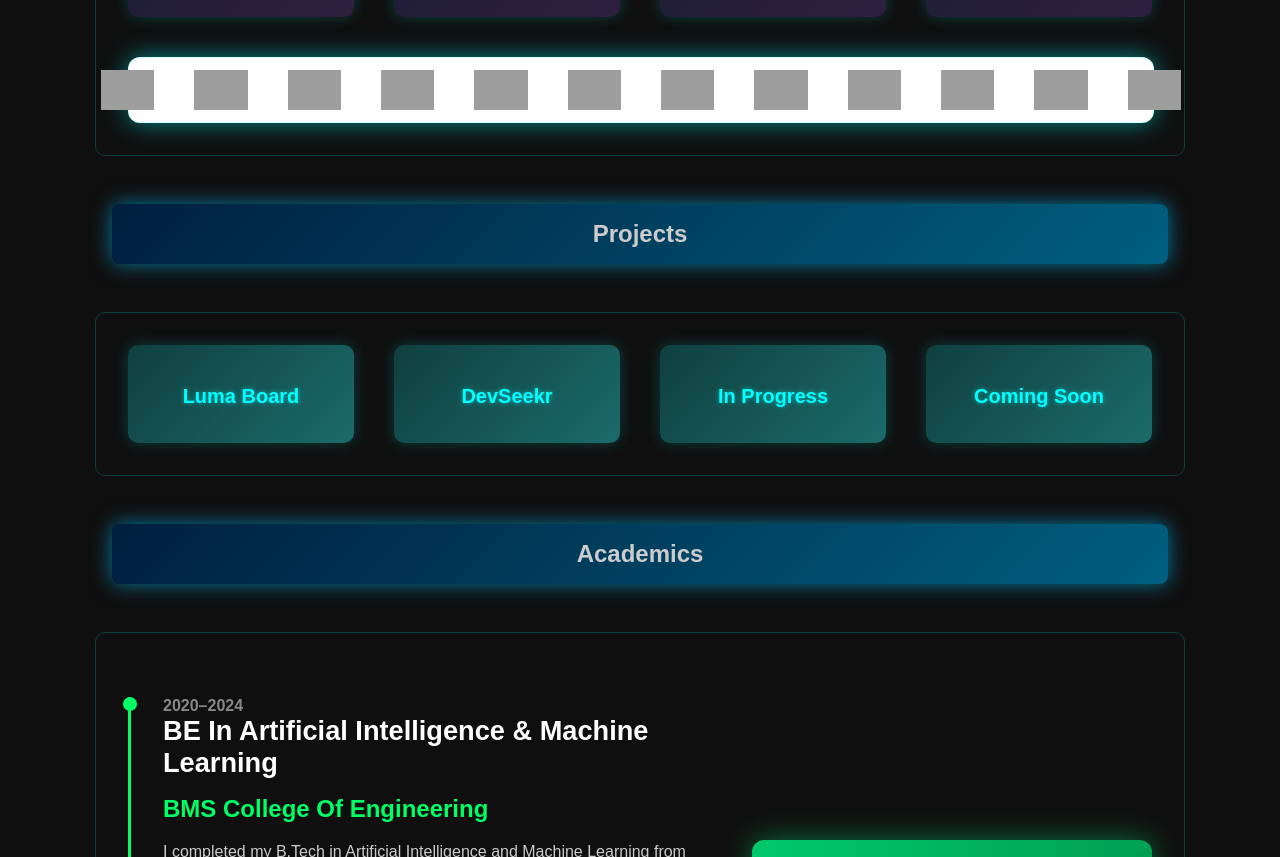
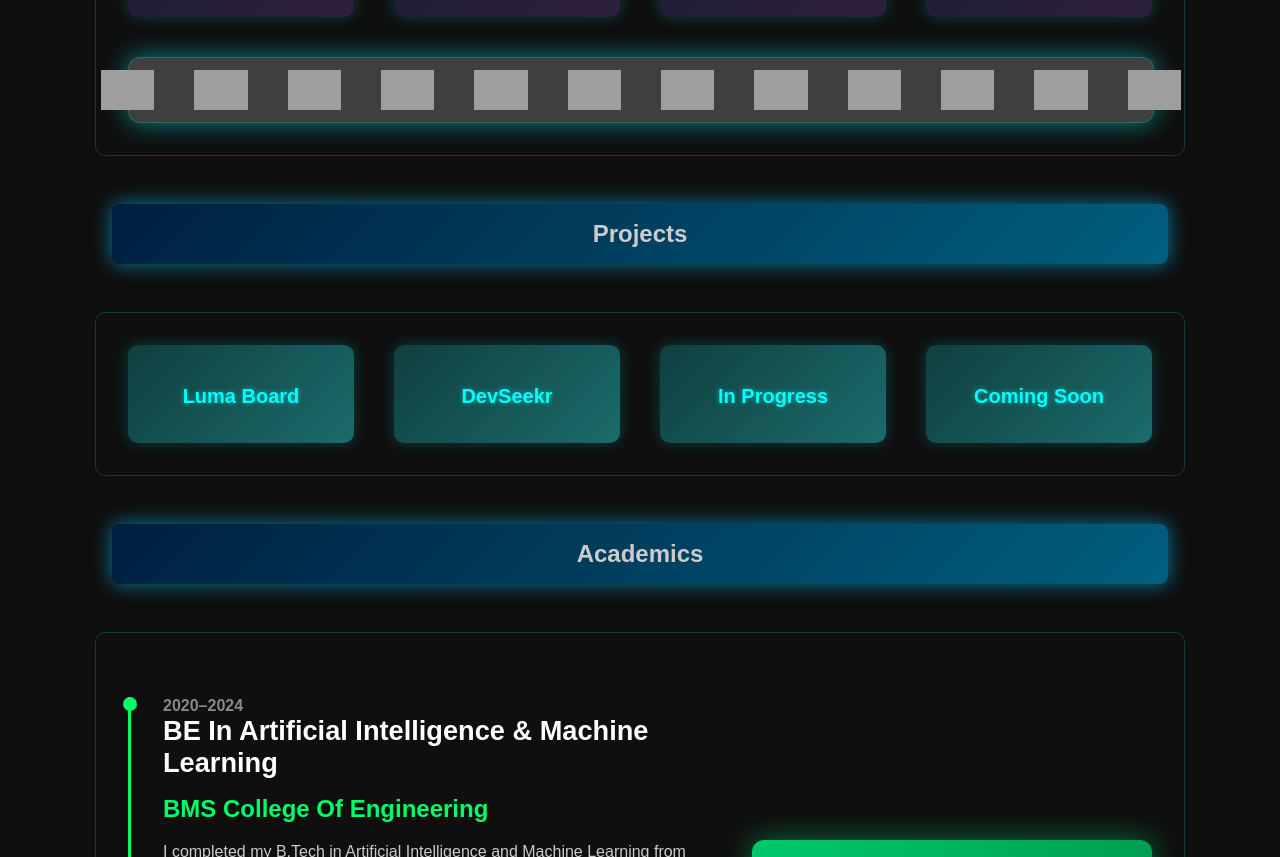
Before and after one commit to Tsaishashanth/Portfolio, a website: page Portfolio-website/index.html in a window 1280 px wide. Shown: the part 1198-2055 px from the top of the page. Drawn offline with nearby package versions, Linux system fonts and the light colour scheme; grey boxes are pictures that could not be loaded.

Commit message:
updated stack tools

```diff
--- a/Portfolio-website/style.css
+++ b/Portfolio-website/style.css
@@ -230,7 +230,7 @@ box-shadow: 0 8px 32px 0 rgba(0, 200, 255, 0.3);
   /* flex-direction:column; */
   justify-content:center;
   /* background-color: #0f1c2e; */
-  background-color:#ffffff;
+  background-color: rgba(255, 255, 255, 0.2);  /* 80% white */
   box-shadow: 0 0 25px rgba(0, 255, 255, 0.5);
   border-radius:12px;
 }
```
Also changed, not shown: Portfolio-website/index.html (+0 -1 lines).
